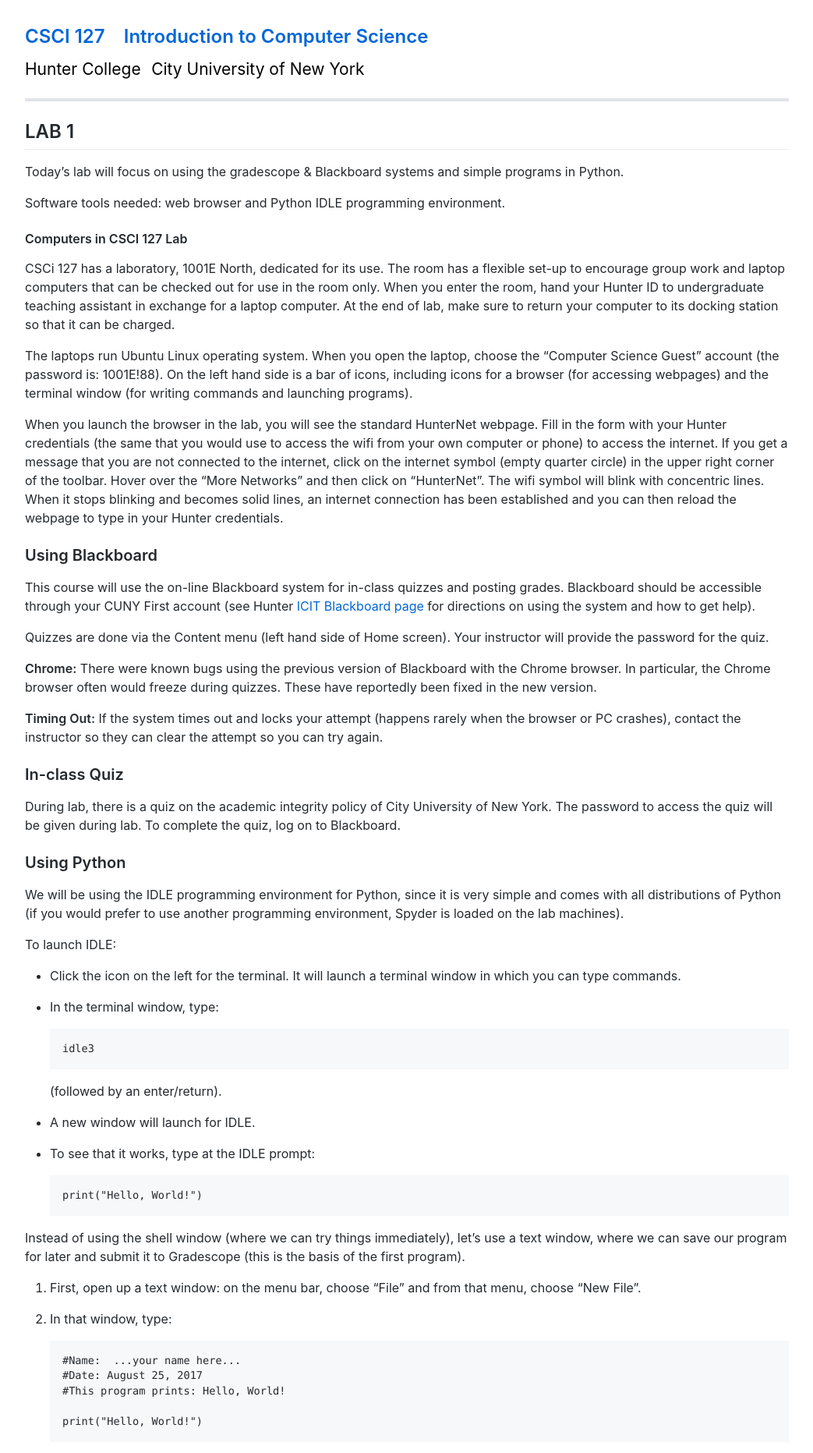
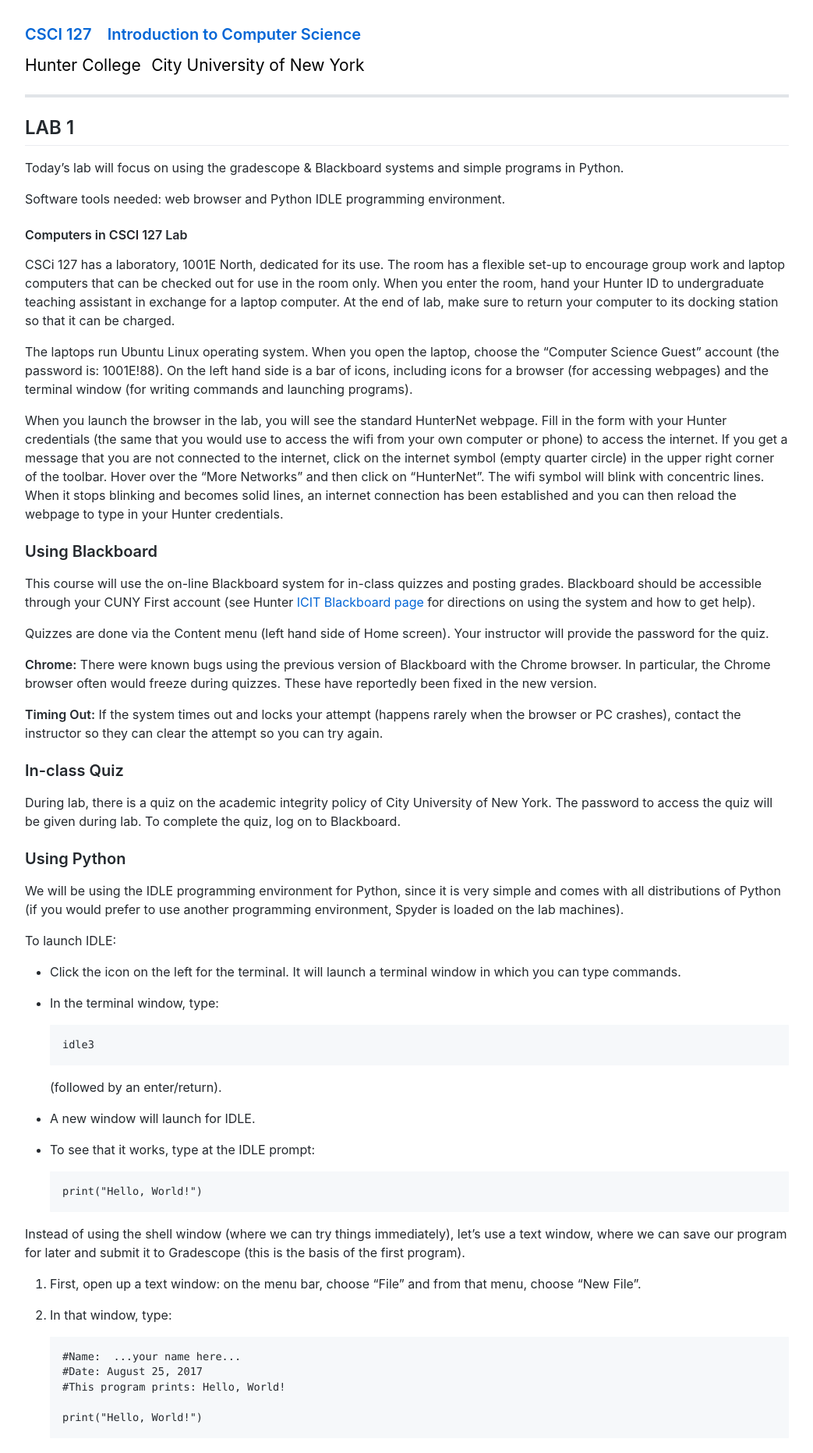
Before and after one commit to maryash/maryash.github.io, a Jekyll site: the page built from files/lab1.md, in a window 1280 px wide. Shown: the top 1863 px of the page at 78% size, without its empty margins (118-1161 px from the left). Built offline with Jekyll 4.4.1, drawn with Linux system fonts in a browser that asks for light colours; comment, search, counter and statistics services are not loaded.

Commit message:
Update lab1.md

```diff
--- a/files/lab1.md
+++ b/files/lab1.md
@@ -2,7 +2,7 @@
 layout: myDefault
 title: LAB 1
 ---
-### [<span style="font-size:24px">CSCI 127 &nbsp;&nbsp; Introduction to Computer Science</span>](../main.html)
+### [<span style="font-size:20px">CSCI 127 &nbsp;&nbsp; Introduction to Computer Science</span>](../main.html)
 <span style="line-height:0.1; font-size:21px; color:#000000">Hunter College</span><span style="line-height:0.1; font-size:16px"> &nbsp; </span><span style="line-height:0.1; font-size:21px; color:#000000;">City University of New York</span>
 
 ---
```
